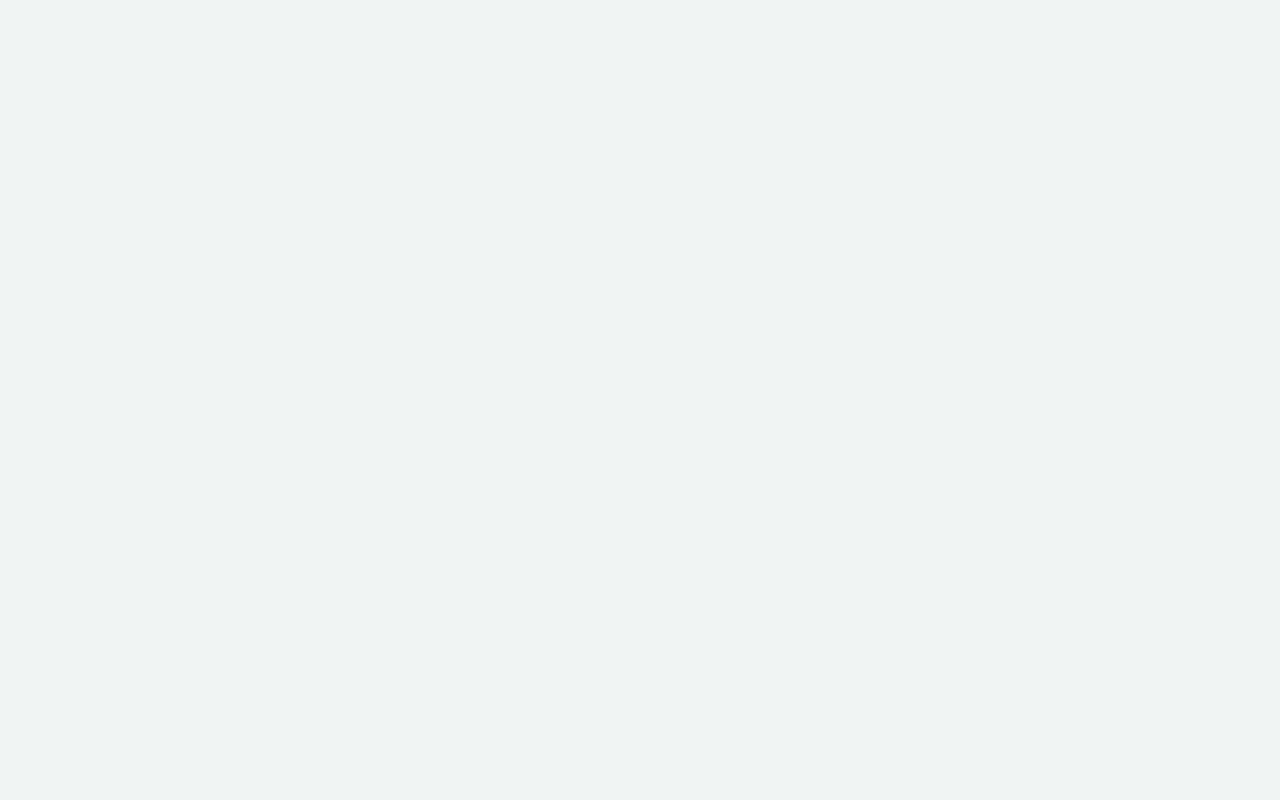
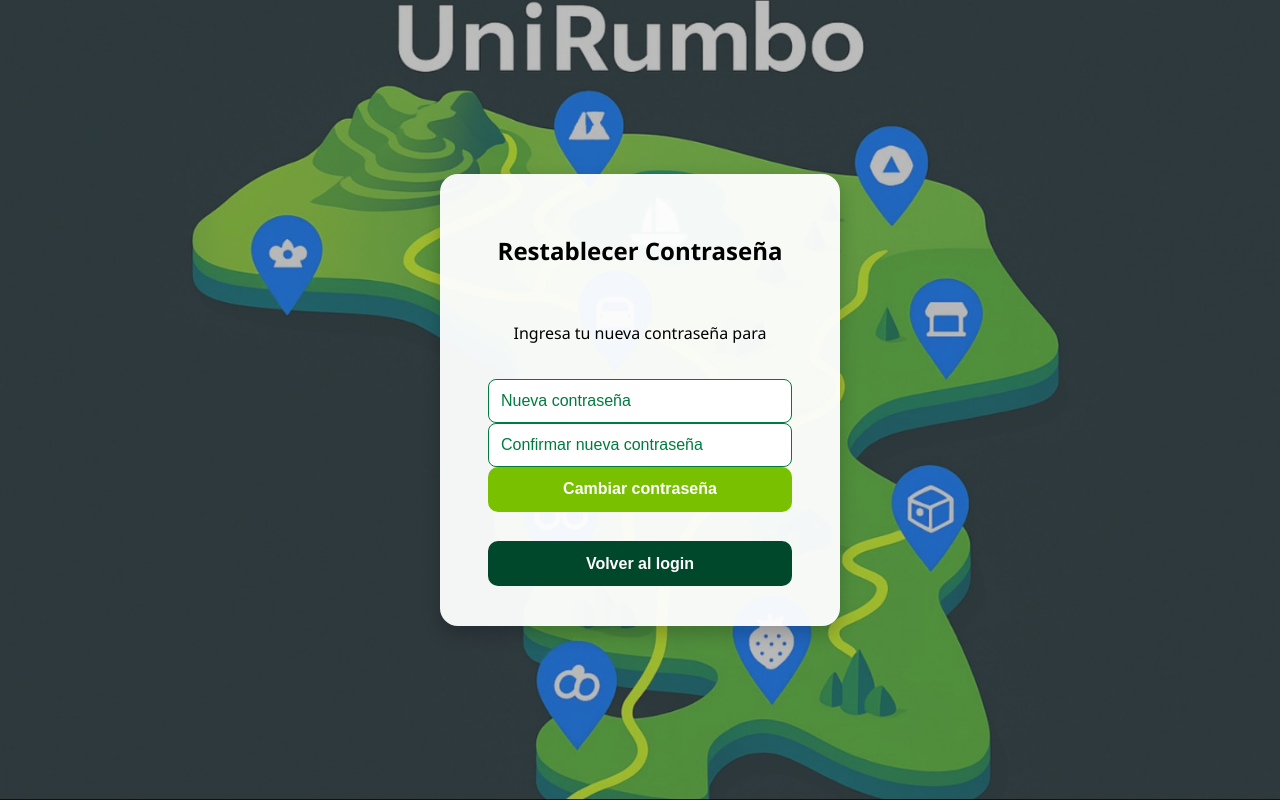
Before and after one commit to SorathDem/FrontUniRumbo, a React (Vite) app: page /reset-password in a window 1280 px wide. Before the commit this address had no page. Built offline with nearby package versions, Linux system fonts and the light colour scheme.

Commit message:
reset_password

```diff
--- a/src/App.jsx
+++ b/src/App.jsx
@@ -24,6 +24,7 @@ import RutaAdmin from "./components/RutaAdmin";
 import AlojamientoAdmin from "./components/AlojamientoAdmin";
 import Servicios from "./components/Servicios";
 import ServiciosRuta from "./components/ServiciosRuta";
+import ResetPassword from "./components/ResetPassword";
 
 
 function App() {
@@ -40,6 +41,7 @@ function App() {
           <Route path="/adm/alojamientos" element={<AlojamientoAdmin />} />
           <Route path="/usuarioConductor" element={<UsuarioConductor />} />
           <Route path="/usuarioArrendatario" element={<UsuarioArredatario />} />
+          <Route path="/reset-password" element={<ResetPassword />} />
           <Route path="/home" element={<Home />} />
           <Route path="/rutas" element={<Rutas />} />
           <Route path="/rutas/:idRuta" element={<RutaDetalle />} />
@@ -52,6 +54,7 @@ function App() {
           <Route path="/alojamientos/:idAlojamiento" element={<AlojamientoDetalle />}
 
 
+
           />
         </Routes>
       </div>
--- a/src/components/AlojamientoList.jsx
+++ b/src/components/AlojamientoList.jsx
@@ -161,6 +161,7 @@ const handleEliminar = async (id) => {
 };
 
   return (
+
     <div className="alojamiento-container">
       <HeaderArrendatario />
       <h2 className="titulo">🏡 Lista de Alojamientos</h2>
--- /dev/null
+++ b/src/components/ResetPassword.jsx
@@ -0,0 +1,91 @@
+// src/pages/ResetPassword.jsx
+import React, { useState } from 'react';
+import { useSearchParams, useNavigate } from 'react-router-dom';
+import axios from 'axios';
+import '../styles/Auth.css'; // reutiliza tus estilos del login
+
+const ResetPassword = () => {
+  const [searchParams] = useSearchParams();
+  const token = searchParams.get('token');
+  const email = searchParams.get('email');
+  const navigate = useNavigate();
+
+  const [password, setPassword] = useState('');
+  const [confirmPassword, setConfirmPassword] = useState('');
+  const [message, setMessage] = useState('');
+  const [error, setError] = useState('');
+  const [loading, setLoading] = useState(false);
+
+  const handleSubmit = async (e) => {
+    e.preventDefault();
+    if (password !== confirmPassword) {
+      setError('Las contraseñas no coinciden');
+      return;
+    }
+
+    setLoading(true);
+    setError('');
+    setMessage('');
+
+    try {
+      const response = await axios.post('https://unirumbobackend.onrender.com/api/auth/reset-password', {
+        Email: email,
+        Token: token,
+        NuevaContrasena: password
+      });
+
+      setMessage('¡Contraseña cambiada con éxito! Redirigiendo al login...');
+      setTimeout(() => navigate('/login'), 3000);
+    } catch (err) {
+      setError(err.response?.data?.mensaje || 'Token inválido o expirado');
+    } finally {
+      setLoading(false);
+    }
+  };
+
+  return (
+    <div className="auth-container login-background">
+      <div className="auth-form">
+        <h2>Restablecer Contraseña</h2>
+        <p>Ingresa tu nueva contraseña para <strong>{email}</strong></p>
+
+        <form onSubmit={handleSubmit}>
+          <input
+            type="password"
+            placeholder="Nueva contraseña"
+            value={password}
+            onChange={(e) => setPassword(e.target.value)}
+            required
+            minLength="6"
+          />
+          <input
+            type="password"
+            placeholder="Confirmar nueva contraseña"
+            value={confirmPassword}
+            onChange={(e) => setConfirmPassword(e.target.value)}
+            required
+            minLength="6"
+          />
+
+          {error && <p style={{ color: 'red', margin: '10px 0' }}>{error}</p>}
+          {message && <p style={{ color: 'green', margin: '10px 0' }}>{message}</p>}
+
+          <button type="submit" disabled={loading} className="auth-button">
+            {loading ? 'Cambiando...' : 'Cambiar contraseña'}
+          </button>
+        </form>
+
+        <button
+          type="button"
+          className="auth-button secondary"
+          onClick={() => navigate('/login')}
+          style={{ marginTop: '10px' }}
+        >
+          Volver al login
+        </button>
+      </div>
+    </div>
+  );
+};
+
+export default ResetPassword;
```
